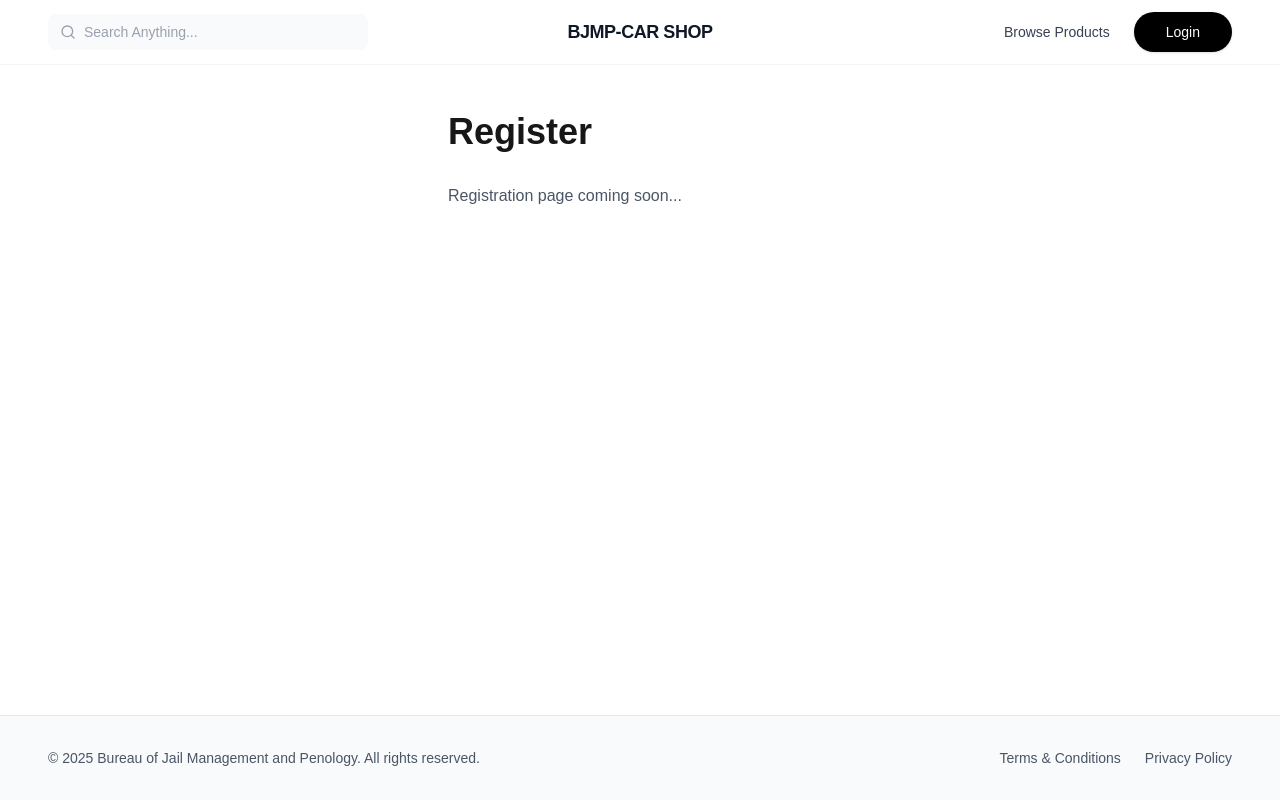
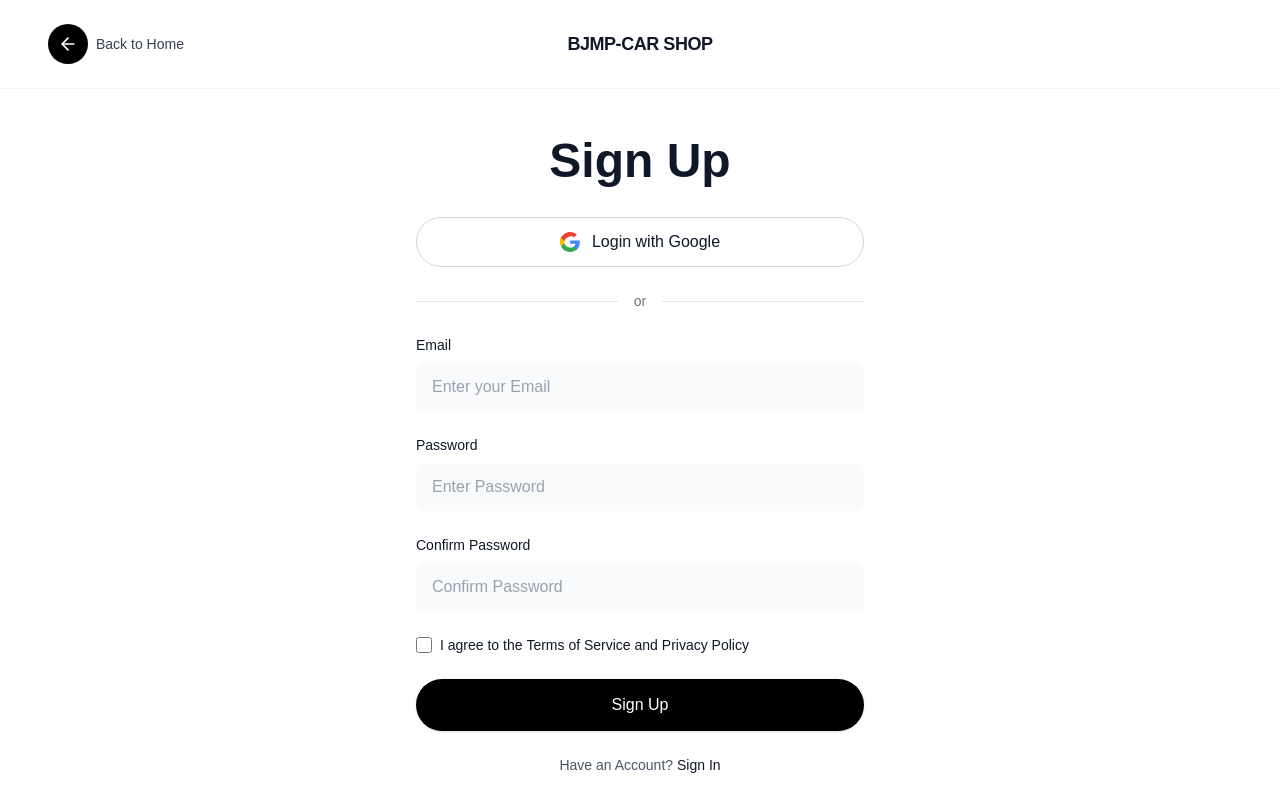
Before and after one commit to Inv8Solutions/cellshopbcj, a Next.js app: page /register in a window 1280 px wide. Shown: the top 812 px of the page. Built offline with nearby package versions, Linux system fonts and the light colour scheme.

Commit message:
added register

```diff
--- a/src/app/register/page.tsx
+++ b/src/app/register/page.tsx
@@ -1,17 +1,188 @@
-import Navbar from '@/components/layout/Navbar';
-import Footer from '@/components/layout/Footer';
+'use client';
+
+import Link from 'next/link';
+import { useState } from 'react';
+import { ArrowLeft } from 'lucide-react';
 
 export default function RegisterPage() {
+  const [email, setEmail] = useState('');
+  const [password, setPassword] = useState('');
+  const [confirmPassword, setConfirmPassword] = useState('');
+  const [agreeToTerms, setAgreeToTerms] = useState(false);
+
+  const handleSubmit = (e: React.FormEvent) => {
+    e.preventDefault();
+
+    // Validation
+    if (password !== confirmPassword) {
+      alert('Passwords do not match!');
+      return;
+    }
+
+    if (!agreeToTerms) {
+      alert('Please agree to the Terms of Service and Privacy Policy');
+      return;
+    }
+
+    // Registration functionality will be implemented later
+    console.log('Registration submitted:', { email, password, agreeToTerms });
+  };
+
+  const handleGoogleSignup = () => {
+    // Google signup functionality will be implemented later
+    console.log('Google signup clicked');
+  };
+
   return (
-    <div className="min-h-screen flex flex-col">
-      <Navbar />
-      <main className="flex-grow pt-16">
-        <div className="max-w-md mx-auto px-4 sm:px-6 lg:px-8 py-12">
-          <h1 className="text-4xl font-bold mb-8">Register</h1>
-          <p className="text-gray-600">Registration page coming soon...</p>
+    <div className="min-h-screen flex flex-col bg-white">
+      {/* Header */}
+      <header className="w-full px-6 lg:px-12 py-6 border-b border-gray-100">
+        <div className="flex items-center justify-between">
+          {/* Back Button */}
+          <Link
+            href="/"
+            className="flex items-center gap-2 text-gray-700 hover:text-gray-900 transition-colors"
+          >
+            <div className="w-10 h-10 rounded-full bg-black flex items-center justify-center">
+              <ArrowLeft className="w-5 h-5 text-white" />
+            </div>
+            <span className="text-sm font-medium">Back to Home</span>
+          </Link>
+
+          {/* Logo */}
+          <Link href="/" className="absolute left-1/2 transform -translate-x-1/2">
+            <span className="text-lg font-bold text-gray-900 tracking-tight">
+              BJMP-CAR SHOP
+            </span>
+          </Link>
+        </div>
+      </header>
+
+      {/* Main Content */}
+      <main className="flex-1 flex items-center justify-center px-6 py-12">
+        <div className="w-full max-w-md">
+          {/* Sign Up Title */}
+          <h1 className="text-3xl sm:text-4xl lg:text-5xl font-bold text-gray-900 text-center mb-8">
+            Sign Up
+          </h1>
+
+          {/* Registration Form */}
+          <form onSubmit={handleSubmit} className="space-y-6">
+            {/* Google Signup Button */}
+            <button
+              type="button"
+              onClick={handleGoogleSignup}
+              className="w-full flex items-center justify-center gap-3 px-6 py-3 bg-white border border-gray-300 rounded-full text-gray-900 font-medium hover:bg-gray-50 transition-all duration-300"
+            >
+              <svg width="20" height="20" viewBox="0 0 20 20" fill="none">
+                <path d="M19.805 10.23c0-.639-.057-1.252-.164-1.841H10.1v3.481h5.441a4.65 4.65 0 0 1-2.018 3.049v2.839h3.268c1.911-1.759 3.014-4.35 3.014-7.528z" fill="#4285F4"/>
+                <path d="M10.1 19.931c2.73 0 5.018-.904 6.691-2.452l-3.268-2.839c-.904.606-2.061.964-3.423.964-2.633 0-4.862-1.779-5.659-4.168H1.051v2.93a9.893 9.893 0 0 0 9.05 5.565z" fill="#34A853"/>
+                <path d="M4.442 11.436a5.948 5.948 0 0 1 0-3.803V4.703H1.051a9.893 9.893 0 0 0 0 9.663l3.39-2.93z" fill="#FBBC04"/>
+                <path d="M10.1 3.901c1.484 0 2.817.51 3.865 1.512l2.9-2.9C15.113.964 12.826 0 10.1 0 6.15 0 2.721 2.485 1.051 6.05l3.39 2.93c.798-2.39 3.027-4.168 5.66-4.168z" fill="#EA4335"/>
+              </svg>
+              Login with Google
+            </button>
+
+            {/* Divider */}
+            <div className="relative">
+              <div className="absolute inset-0 flex items-center">
+                <div className="w-full border-t border-gray-200"></div>
+              </div>
+              <div className="relative flex justify-center text-sm">
+                <span className="px-4 bg-white text-gray-500">or</span>
+              </div>
+            </div>
+
+            {/* Email Input */}
+            <div>
+              <label htmlFor="email" className="block text-sm font-medium text-gray-900 mb-2">
+                Email
+              </label>
+              <input
+                type="email"
+                id="email"
+                value={email}
+                onChange={(e) => setEmail(e.target.value)}
+                placeholder="Enter your Email"
+                required
+                className="w-full px-4 py-3 bg-gray-50 border-0 rounded-lg text-gray-900 placeholder-gray-400 focus:outline-none focus:ring-2 focus:ring-gray-200 focus:bg-white transition-all"
+              />
+            </div>
+
+            {/* Password Input */}
+            <div>
+              <label htmlFor="password" className="block text-sm font-medium text-gray-900 mb-2">
+                Password
+              </label>
+              <input
+                type="password"
+                id="password"
+                value={password}
+                onChange={(e) => setPassword(e.target.value)}
+                placeholder="Enter Password"
+                required
+                className="w-full px-4 py-3 bg-gray-50 border-0 rounded-lg text-gray-900 placeholder-gray-400 focus:outline-none focus:ring-2 focus:ring-gray-200 focus:bg-white transition-all"
+              />
+            </div>
+
+            {/* Confirm Password Input */}
+            <div>
+              <label htmlFor="confirmPassword" className="block text-sm font-medium text-gray-900 mb-2">
+                Confirm Password
+              </label>
+              <input
+                type="password"
+                id="confirmPassword"
+                value={confirmPassword}
+                onChange={(e) => setConfirmPassword(e.target.value)}
+                placeholder="Confirm Password"
+                required
+                className="w-full px-4 py-3 bg-gray-50 border-0 rounded-lg text-gray-900 placeholder-gray-400 focus:outline-none focus:ring-2 focus:ring-gray-200 focus:bg-white transition-all"
+              />
+            </div>
+
+            {/* Terms Agreement */}
+            <div className="flex items-start gap-2">
+              <input
+                type="checkbox"
+                id="terms"
+                checked={agreeToTerms}
+                onChange={(e) => setAgreeToTerms(e.target.checked)}
+                className="w-4 h-4 rounded border-gray-300 text-black focus:ring-2 focus:ring-gray-200 mt-0.5"
+              />
+              <label htmlFor="terms" className="text-sm text-gray-900">
+                I agree to the{' '}
+                <Link href="/terms" className="text-gray-900 font-medium hover:text-gray-700 transition-colors">
+                  Terms of Service
+                </Link>{' '}
+                and{' '}
+                <Link href="/privacy" className="text-gray-900 font-medium hover:text-gray-700 transition-colors">
+                  Privacy Policy
+                </Link>
+              </label>
+            </div>
+
+            {/* Sign Up Button */}
+            <button
+              type="submit"
+              className="w-full bg-black text-white py-3.5 rounded-full font-medium hover:bg-gray-800 transition-all duration-300 shadow-sm hover:shadow-md"
+            >
+              Sign Up
+            </button>
+
+            {/* Sign In Link */}
+            <p className="text-center text-sm text-gray-600">
+              Have an Account?{' '}
+              <Link
+                href="/login"
+                className="text-gray-900 font-medium hover:text-gray-700 transition-colors"
+              >
+                Sign In
+              </Link>
+            </p>
+          </form>
         </div>
       </main>
-      <Footer />
     </div>
   );
 }
```
